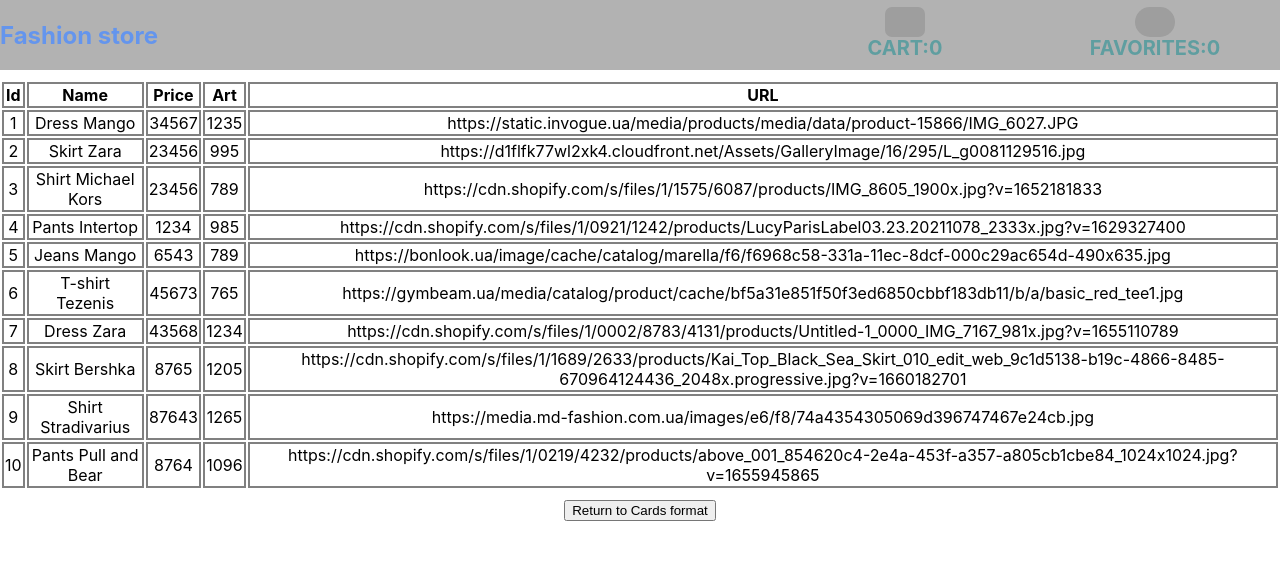
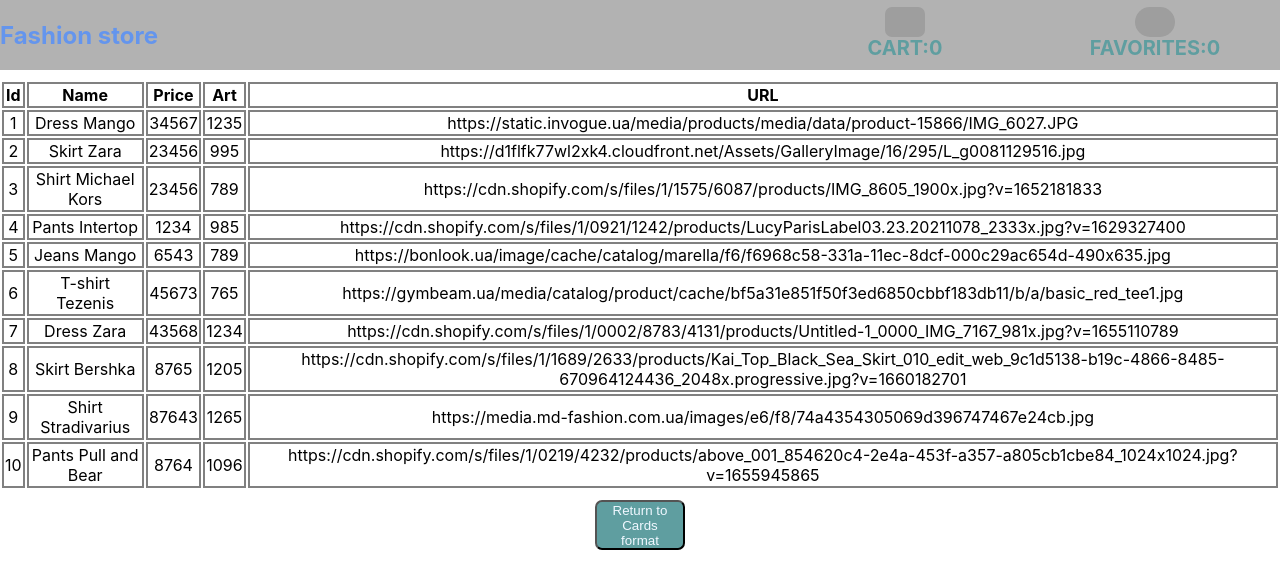
Before and after one commit to lerainit/hometask6_react, a React (Create React App) app: page / in a window 1280 px wide. Shown: the top 588 px of the page. Built offline with nearby package versions, Linux system fonts and the light colour scheme; grey boxes are pictures that could not be loaded.

Commit message:
styles:chnangeformat btn styles

```diff
--- a/src/App.scss
+++ b/src/App.scss
@@ -43,3 +43,10 @@
   color:cornflowerblue  !important;
   cursor: default;
 }
+.change_btn{
+  width: 90px;
+  height: 50px;
+  background-color:cadetblue;
+  color: aliceblue;
+  border-radius: 7px;
+}
--- a/src/pages/productpage/productPage.jsx
+++ b/src/pages/productpage/productPage.jsx
@@ -19,7 +19,7 @@
                          <tbody>
                               {products.map(({ id, name, price, art, url, addFavorites }, index) => <Raw key={index} id={id} name={name} art={art} price={price} url={url} />)}
                          </tbody></table>
-                    <button onClick={() => { setIsTable(prev => !prev) }}>Return to Cards format</button>
+                    <button className='change_btn' onClick={() => { setIsTable(prev => !prev) }}>Return to Cards format</button>
                </>
           )
 
@@ -28,7 +28,7 @@
 
           return (
                <>
-                    <button onClick={() => { setIsTable(prev => !prev) }}>Show table format</button>
+                    <button className='change_btn' onClick={() => { setIsTable(prev => !prev) }}>Show table format</button>
 
                     {products.map(({ id, name, price, art, url, addFavorites }, index) => <Card key={index} id={id} name={name} price={price} art={art} url={url} fill={addFavorites === true ? '#FFFF00' : '#fff'} index={index} products={products} ></Card>)}
 
```
